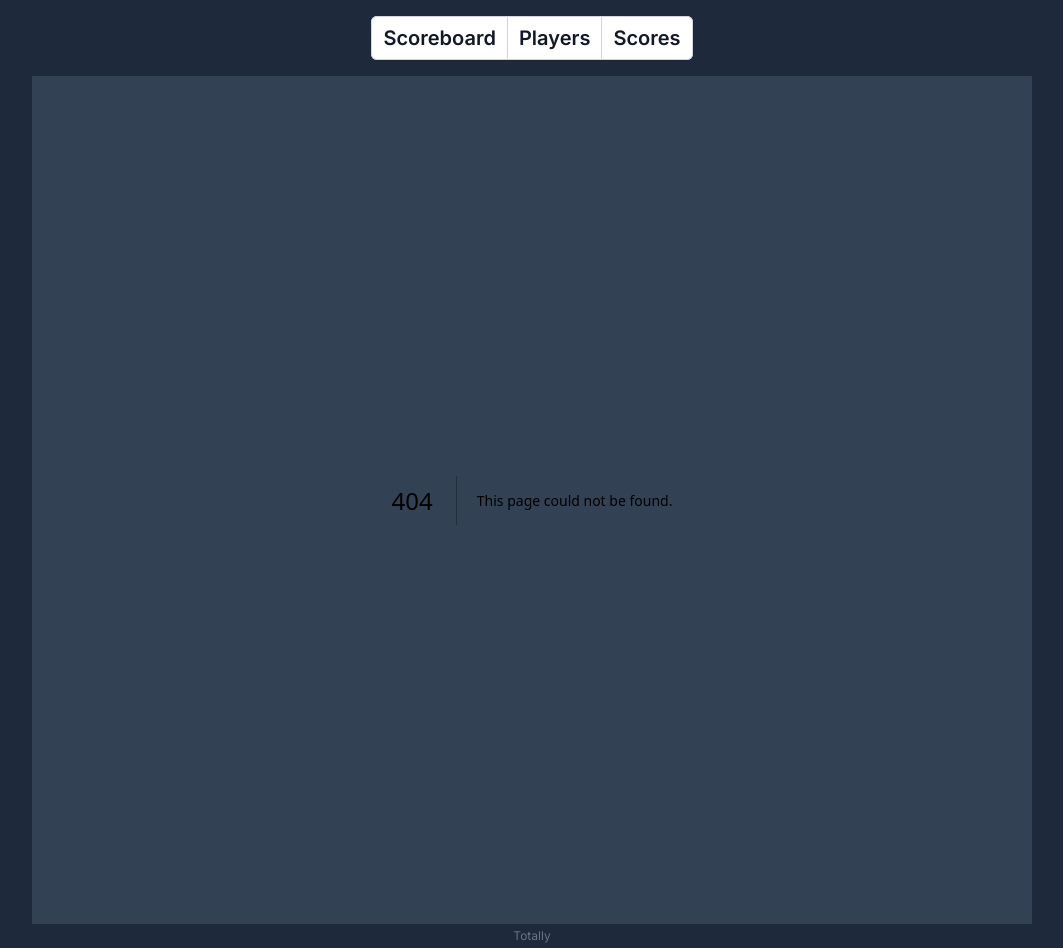
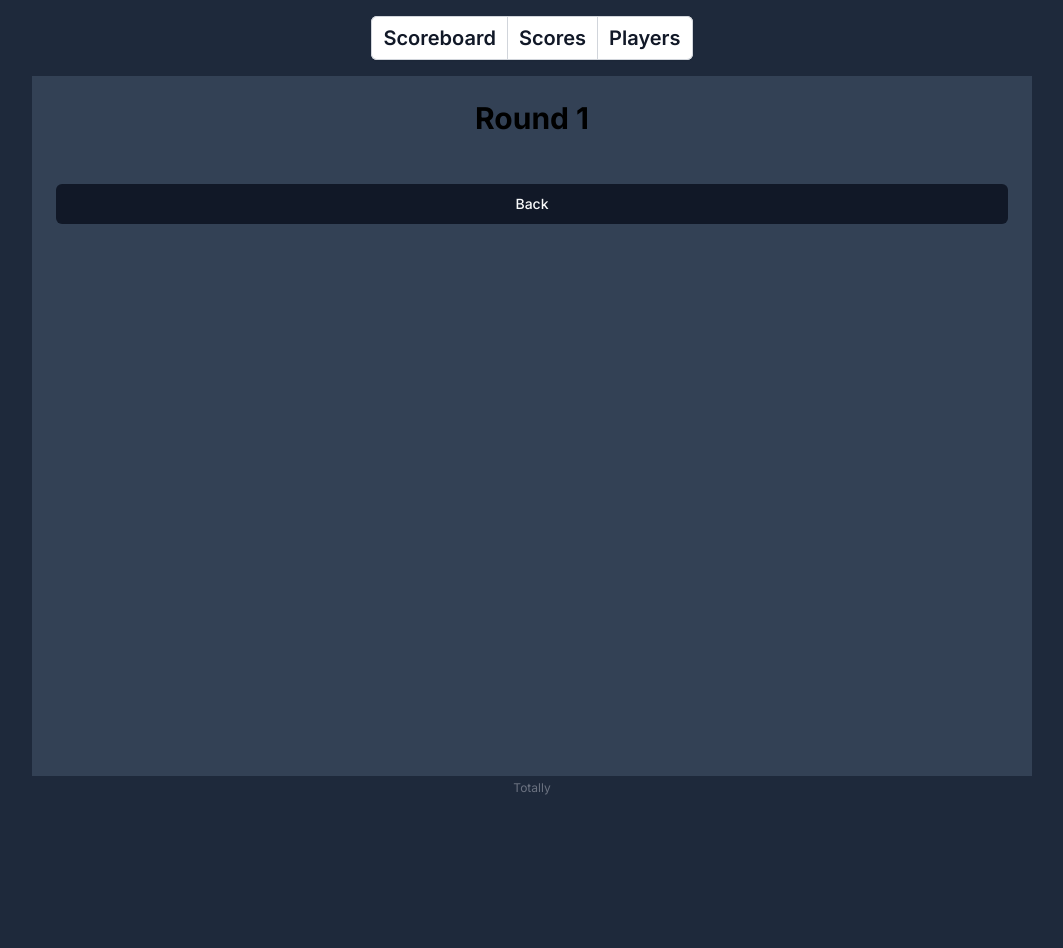
Before and after one commit to tomschenkenberg/totally, a Next.js app: page /round/1 in a window 1280 px wide. Before the commit this address had no page. Shown: the whole page, without its empty margins (108-1171 px from the left). After the commit the page ends 800 px from the top, so only its background shows below. Built offline with nearby package versions, Linux system fonts and the light colour scheme.

Commit message:
scores table

```diff
--- a/package.json
+++ b/package.json
@@ -19,7 +19,7 @@
     "@tanstack/react-table": "^8.11.2",
     "class-variance-authority": "^0.7.0",
     "clsx": "^2.0.0",
-    "lucide-react": "^0.300.0",
+    "lucide-react": "^0.301.0",
     "next": "14.0.4",
     "next-themes": "^0.2.1",
     "react": "^18",
@@ -32,11 +32,11 @@
     "@types/node": "^20",
     "@types/react": "^18",
     "@types/react-dom": "^18",
-    "autoprefixer": "^10.0.1",
+    "autoprefixer": "^10.4.16",
     "eslint": "^8",
     "eslint-config-next": "14.0.4",
     "postcss": "^8",
-    "tailwindcss": "^3.3.0",
+    "tailwindcss": "^3.4.0",
     "typescript": "^5"
   }
 }
--- a/src/app/main-nav.tsx
+++ b/src/app/main-nav.tsx
@@ -13,18 +13,18 @@ export default function MainMenu() {
             Scoreboard
           </button>
         </Link>
+        <Link href="/scores">
+          <button
+            type="button"
+            className="relative -ml-px inline-flex items-center bg-white px-3 py-2 text-xl font-semibold text-gray-900 ring-1 ring-inset ring-gray-300 hover:bg-gray-50 focus:z-10">
+            Scores
+          </button>
+        </Link>
         <Link href="/players">
           <button
             type="button"
-            className="relative -ml-px inline-flex items-center bg-white px-3 py-2 text-xl font-semibold text-gray-900 ring-1 ring-inset ring-gray-300 hover:bg-gray-50 focus:z-10">
+            className="relative -ml-px inline-flex items-center rounded-r-md bg-white px-3 py-2 text-xl font-semibold text-gray-900 ring-1 ring-inset ring-gray-300 hover:bg-gray-50 focus:z-10">
             Players
-          </button>
-        </Link>
-        <Link href="/scores">
-          <button
-            type="button"
-            className="relative -ml-px inline-flex items-center rounded-r-md bg-white px-3 py-2 text-xl font-semibold text-gray-900 ring-1 ring-inset ring-gray-300 hover:bg-gray-50 focus:z-10">
-            Scores
           </button>
         </Link>
       </nav>
--- a/src/app/players/page.tsx
+++ b/src/app/players/page.tsx
@@ -8,8 +8,8 @@ const PlayerInput = dynamic(() => import("@/components/player-input"), {
   ssr: false,
 });
 
-export default function Players() {
-  const numberOfPlayers = 5;
+export default function PlayersPage() {
+  const numberOfPlayers = 6;
   return (
     <>
       <Title>Players</Title>
--- /dev/null
+++ b/src/app/round/[round]/page.tsx
@@ -0,0 +1,17 @@
+"use client";
+
+import Title from "@/components/title";
+import dynamic from "next/dynamic";
+
+const Round = dynamic(() => import("@/components/round"), {
+  ssr: false,
+});
+
+export default function RoundPage({ params }: { params: { round: string } }) {
+  return (
+    <>
+      <Title>Round {params.round}</Title>
+      <Round round={Number(params.round)} />
+    </>
+  );
+}
--- a/src/app/scores/page.tsx
+++ b/src/app/scores/page.tsx
@@ -10,13 +10,15 @@ const ScoresTable = dynamic(() => import("@/components/scores-table"), {
   ssr: false,
 });
 
-export default function Scores() {
+export default function ScoresPage() {
   const reset = usePlayerStore((state) => state.resetScores);
   return (
     <>
       <Title>Scores</Title>
       <ScoresTable />
-      <Button onClick={reset}>Reset Scores</Button>
+      <Button onClick={reset} variant="destructive">
+        Reset Scores
+      </Button>
     </>
   );
 }
--- /dev/null
+++ b/src/components/avatar.tsx
@@ -0,0 +1,26 @@
+"use client";
+
+import React from "react";
+import { Avatar, AvatarFallback, AvatarImage } from "@/components/ui/avatar";
+import { Player } from "@/lib/store";
+
+type AvatarProps = {
+  player: Player;
+};
+
+const PlayerAvatar: React.FC<AvatarProps> = ({ player }) => {
+  return (
+    <Avatar>
+      <AvatarImage
+        src={`https://api.dicebear.com/7.x/lorelei/svg?seed=${encodeURIComponent(
+          player.name
+        )}`}
+      />
+      <AvatarFallback>
+        {player.name.substring(0, 2).toUpperCase()}
+      </AvatarFallback>
+    </Avatar>
+  );
+};
+
+export default PlayerAvatar;
--- /dev/null
+++ b/src/components/round.tsx
@@ -0,0 +1,75 @@
+// scoreboard.tsx
+import { Player, usePlayerStore } from "@/lib/store";
+import { Button } from "./ui/button";
+import { Input } from "@/components/ui/input";
+import Link from "next/link";
+import PlayerAvatar from "./avatar";
+import React from "react";
+
+const InputPlayerScore = ({
+  id,
+  player,
+  round,
+}: {
+  id: string;
+  player: Player;
+  round: number;
+}) => {
+  const currentScores = usePlayerStore((state) => state.getPlayerScores);
+  const setPlayerScore = usePlayerStore((state) => state.addScoreForRound);
+
+  const [inputValue, setInputValue] = React.useState(
+    currentScores(parseInt(id))[round]?.toString() || ""
+  );
+
+  const handleScoreChange = (e: React.ChangeEvent<HTMLInputElement>) => {
+    const scoreValue = e.target.value;
+    setInputValue(scoreValue); // Set the local state
+
+    // Only update the store if the scoreValue is a valid number
+    if (scoreValue !== "") {
+      const newScore = parseInt(scoreValue);
+      if (!isNaN(newScore)) {
+        setPlayerScore(parseInt(id), round, newScore);
+      }
+    }
+  };
+
+  return (
+    <div className="flex justify-between items-center">
+      <div className="flex items-center space-x-2">
+        <PlayerAvatar player={player} />
+        <span className="text-xl font-bold">{player.name}</span>
+      </div>
+      <span className="text-2xl font-bold ml-4">
+        <Input
+          type="number"
+          placeholder="Score"
+          value={inputValue}
+          onChange={handleScoreChange}
+        />
+      </span>
+    </div>
+  );
+};
+
+const Round = ({ round }: { round: number }) => {
+  const players = usePlayerStore((state) => state.players);
+
+  return (
+    <>
+      <div className="flex flex-col space-y-4 pb-6">
+        {Object.entries(players).map(([id, player]) => (
+          <InputPlayerScore key={id} id={id} player={player} round={round} />
+        ))}
+      </div>
+      <Link href={`/scores`}>
+        <Button variant="default" className="w-full">
+          Back
+        </Button>
+      </Link>
+    </>
+  );
+};
+
+export default Round;
--- a/src/components/scoreboard.tsx
+++ b/src/components/scoreboard.tsx
@@ -1,21 +1,17 @@
 // scoreboard.tsx
 import { Player, usePlayerStore } from "@/lib/store";
-import { Avatar, AvatarFallback, AvatarImage } from "@/components/ui/avatar";
 import { Button } from "./ui/button";
-import { CopyIcon } from "@radix-ui/react-icons";
 
 import {
   Dialog,
-  DialogClose,
   DialogContent,
   DialogDescription,
-  DialogFooter,
   DialogHeader,
   DialogTitle,
   DialogTrigger,
 } from "@/components/ui/dialog";
-import { Input } from "@/components/ui/input";
-import { Label } from "@/components/ui/label";
+import Link from "next/link";
+import PlayerAvatar from "./avatar";
 
 const PlayerScore = ({ id, player }: { id: string; player: Player }) => {
   const getTotalScore = usePlayerStore((state) => state.getTotalScore);
@@ -24,16 +20,7 @@ const PlayerScore = ({ id, player }: { id: string; player: Player }) => {
       <DialogTrigger asChild>
         <div className="flex justify-between items-center">
           <div className="flex items-center space-x-2">
-            <Avatar>
-              <AvatarImage
-                src={`https://api.dicebear.com/7.x/lorelei/svg?seed=${encodeURIComponent(
-                  player.name
-                )}`}
-              />
-              <AvatarFallback>
-                {player.name.substring(0, 2).toUpperCase()}
-              </AvatarFallback>
-            </Avatar>
+            <PlayerAvatar player={player} />
             <span className="text-xl font-bold">{player.name}</span>
           </div>
           <span className="text-2xl font-bold ml-4">
@@ -56,28 +43,23 @@ const PlayerScore = ({ id, player }: { id: string; player: Player }) => {
 const Scoreboard = () => {
   const players = usePlayerStore((state) => state.players);
   const numberOfRounds = usePlayerStore((state) => state.getNumberOfRounds);
-
-  const addRandomScoresForAllPlayers = usePlayerStore(
-    (state) => state.addRandomScoresForAllPlayers
-  );
+  const nextRound = numberOfRounds() + 1;
 
   return (
     <>
       <div className="text-lg text-center">
         After <span className="font-bold">{numberOfRounds()}</span> rounds
       </div>
-      <div className="flex flex-col space-y-4">
+      <div className="flex flex-col space-y-4 pb-6">
         {Object.entries(players).map(([id, player]) => (
           <PlayerScore key={id} id={id} player={player} />
         ))}
       </div>
-      <Button
-        className="w-full"
-        onClick={() => {
-          addRandomScoresForAllPlayers();
-        }}>
-        Add scores for round {numberOfRounds() + 1}
-      </Button>
+      <Link href={`/round/${nextRound}`}>
+        <Button variant="default" className="w-full">
+          Add scores for round {nextRound}
+        </Button>
+      </Link>
     </>
   );
 };
--- a/src/components/scores-table.tsx
+++ b/src/components/scores-table.tsx
@@ -1,6 +1,6 @@
 "use client";
 
-import { Player, usePlayerStore } from "@/lib/store";
+import { Player, Players, usePlayerStore } from "@/lib/store";
 import * as React from "react";
 import {
   ColumnDef,
@@ -16,21 +16,25 @@ import {
   TableHeader,
   TableRow,
 } from "@/components/ui/table";
+import { useRouter } from "next/navigation";
 
 type TableDataRow = {
   round: number | string; // Round number or 'Total'
   [playerId: string]: number | string; // Scores for each player, indexed by player ID
 };
 
-function getData(players: { [id: number]: Player }): TableDataRow[] {
+function getData(players: Players): TableDataRow[] {
   const rounds = usePlayerStore.getState().getNumberOfRounds();
   const data: TableDataRow[] = Array.from(
     { length: rounds },
     (_, roundIndex) => {
-      const roundData: TableDataRow = { round: roundIndex + 1 }; // Round number
+      const round = roundIndex + 1;
+      const roundData: TableDataRow = { round }; // Round number
+
       Object.entries(players).forEach(([id, player]) => {
-        roundData[id] = player.scores[roundIndex] || 0; // Default to 0 if no score
+        roundData[id] = player.scores[round] || 0; // Access scores by round number
       });
+
       return roundData;
     }
   );
@@ -38,17 +42,20 @@ function getData(players: { [id: number]: Player }): TableDataRow[] {
   // Add total scores row
   const totalScoresRow: TableDataRow = { round: "Total" };
   Object.entries(players).forEach(([id, player]) => {
-    totalScoresRow[id] = player.scores.reduce((sum, score) => sum + score, 0);
+    totalScoresRow[id] = Object.values(player.scores).reduce(
+      (sum, score) => sum + score,
+      0
+    );
   });
 
   data.push(totalScoresRow);
   return data;
 }
 
-function getColumns(players: { [id: number]: Player }): ColumnDef<any>[] {
+function getColumns(players: Players): ColumnDef<any>[] {
   const playerColumns = Object.entries(players).map(([id, player]) => ({
     accessorKey: id,
-    header: player.name,
+    header: player.name.slice(0, 2),
   }));
 
   const roundColumn: ColumnDef<any> = {
@@ -69,6 +76,7 @@ function DataTable<TData, TValue>({
   columns,
   data,
 }: DataTableProps<TData, TValue>) {
+  const router = useRouter();
   const table = useReactTable({
     data,
     columns,
@@ -83,7 +91,7 @@ function DataTable<TData, TValue>({
             <TableRow key={headerGroup.id}>
               {headerGroup.headers.map((header) => {
                 return (
-                  <TableHead key={header.id}>
+                  <TableHead key={header.id} className="text-right">
                     {header.isPlaceholder
                       ? null
                       : flexRender(
@@ -106,7 +114,11 @@ function DataTable<TData, TValue>({
                   index === table.getRowModel().rows.length - 1
                     ? "total-row"
                     : ""
-                }>
+                }
+                onClick={() => {
+                  const roundNumber = parseInt(row.id) + 1;
+                  router.push(`/round/${roundNumber}`);
+                }}>
                 {row.getVisibleCells().map((cell) => (
                   <TableCell key={cell.id} className="text-right">
                     {flexRender(cell.column.columnDef.cell, cell.getContext())}
--- a/src/lib/store.ts
+++ b/src/lib/store.ts
@@ -1,16 +1,18 @@
 import { create } from "zustand";
 import { devtools, persist } from "zustand/middleware";
 
+export type Scores = { [round: number]: number };
 export interface Player {
   name: string;
-  scores: number[];
+  scores: Scores;
 }
+export type Players = { [id: number]: Player };
 
 interface PlayerState {
-  players: { [id: number]: Player };
+  players: Players;
   getPlayerName: (id: number) => string;
   setPlayerName: (id: number, name: string) => void;
-  getPlayerScores: (id: number) => number[];
+  getPlayerScores: (id: number) => Scores;
   removePlayer: (id: number) => void;
   getTotalScore: (id: number) => number;
   addScoreForRound: (id: number, round: number, score: number) => void;
@@ -48,7 +50,7 @@ export const usePlayerStore = create<PlayerState>()(
           }
         },
 
-        getPlayerScores: (id) => get().players[id]?.scores || [],
+        getPlayerScores: (id) => get().players[id]?.scores,
 
         removePlayer: (id) =>
           set((state) => {
@@ -59,8 +61,11 @@ export const usePlayerStore = create<PlayerState>()(
 
         getTotalScore: (id) => {
           const player = get().players[id];
-          return player && player.scores
-            ? player.scores.reduce((total, score) => total + score, 0)
+          return player
+            ? Object.values(player.scores).reduce(
+                (total, score) => total + score,
+                0
+              )
             : 0;
         },
 
@@ -68,16 +73,7 @@ export const usePlayerStore = create<PlayerState>()(
           set((state) => {
             const player = state.players[id];
             if (player) {
-              // Initialize the scores array if necessary and ensure it's the correct length
-              const updatedScores =
-                player.scores.length > round
-                  ? [...player.scores]
-                  : Array.from(
-                      { length: round + 1 },
-                      (_, i) => player.scores[i] || 0
-                    );
-
-              updatedScores[round] = score; // Set score for specific round
+              const updatedScores = { ...player.scores, [round]: score };
               return {
                 players: {
                   ...state.players,
@@ -85,20 +81,20 @@ export const usePlayerStore = create<PlayerState>()(
                 },
               };
             }
-            return state; // No change if player not found
+            return state;
           });
         },
 
         getNumberOfRounds: () => {
           const playerScores = Object.values(get().players).map(
-            (player) => player.scores?.length
+            (player) => Object.values(player.scores)?.length
           );
           return Math.max(0, ...playerScores) || 0; // Return the maximum length of scores array
         },
 
         addRandomScoresForAllPlayers: () => {
           const numberOfRounds = get().getNumberOfRounds();
-          const randomScore = () => Math.floor(Math.random() * 10) * 10;
+          const randomScore = () => Math.floor(Math.random() * 9) * 20;
 
           Object.keys(get().players).forEach((id) => {
             console.log(`Adding random scores for player ${id}`);
```
Also changed, not shown: 1 other file (tests, documents, lock files or other folders).
